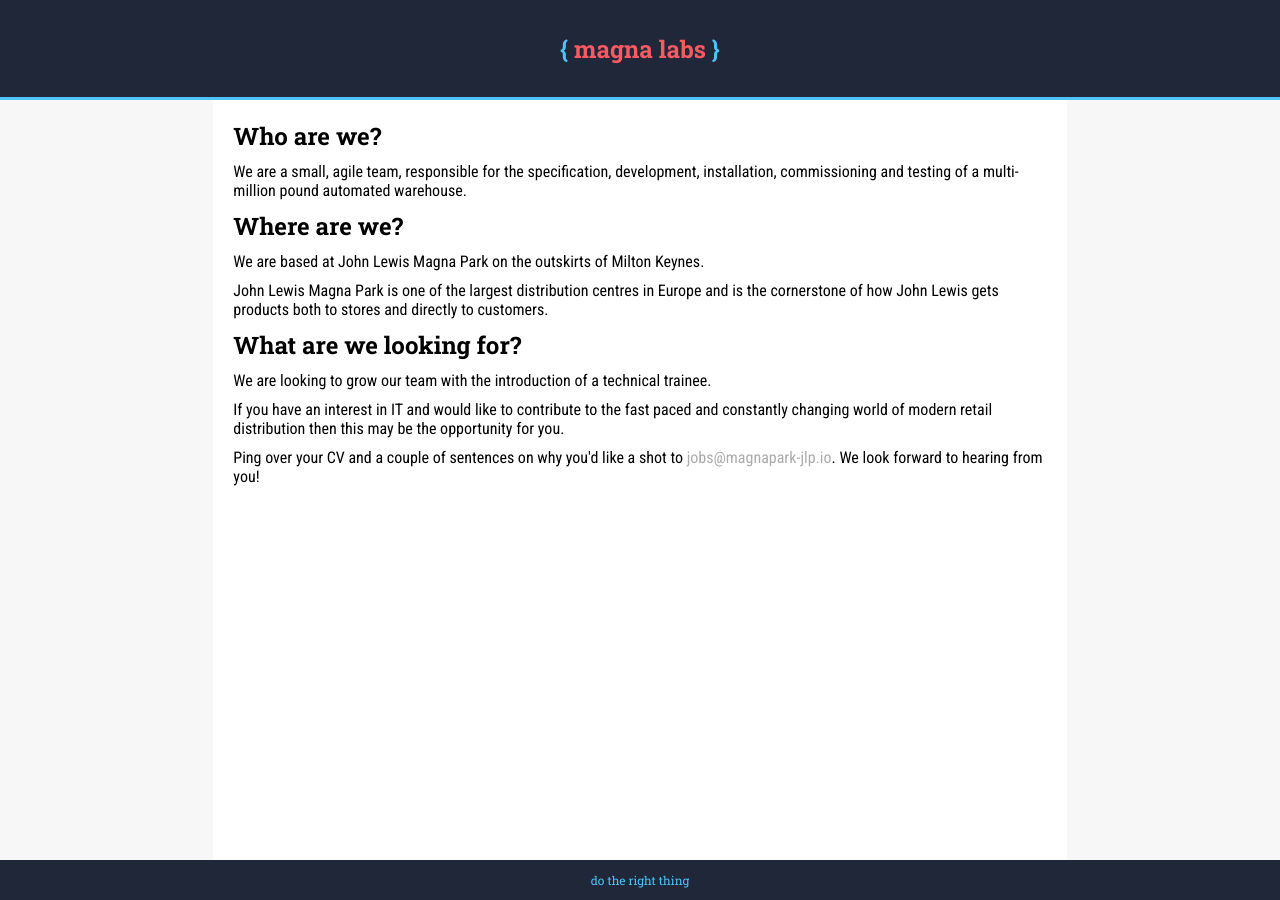
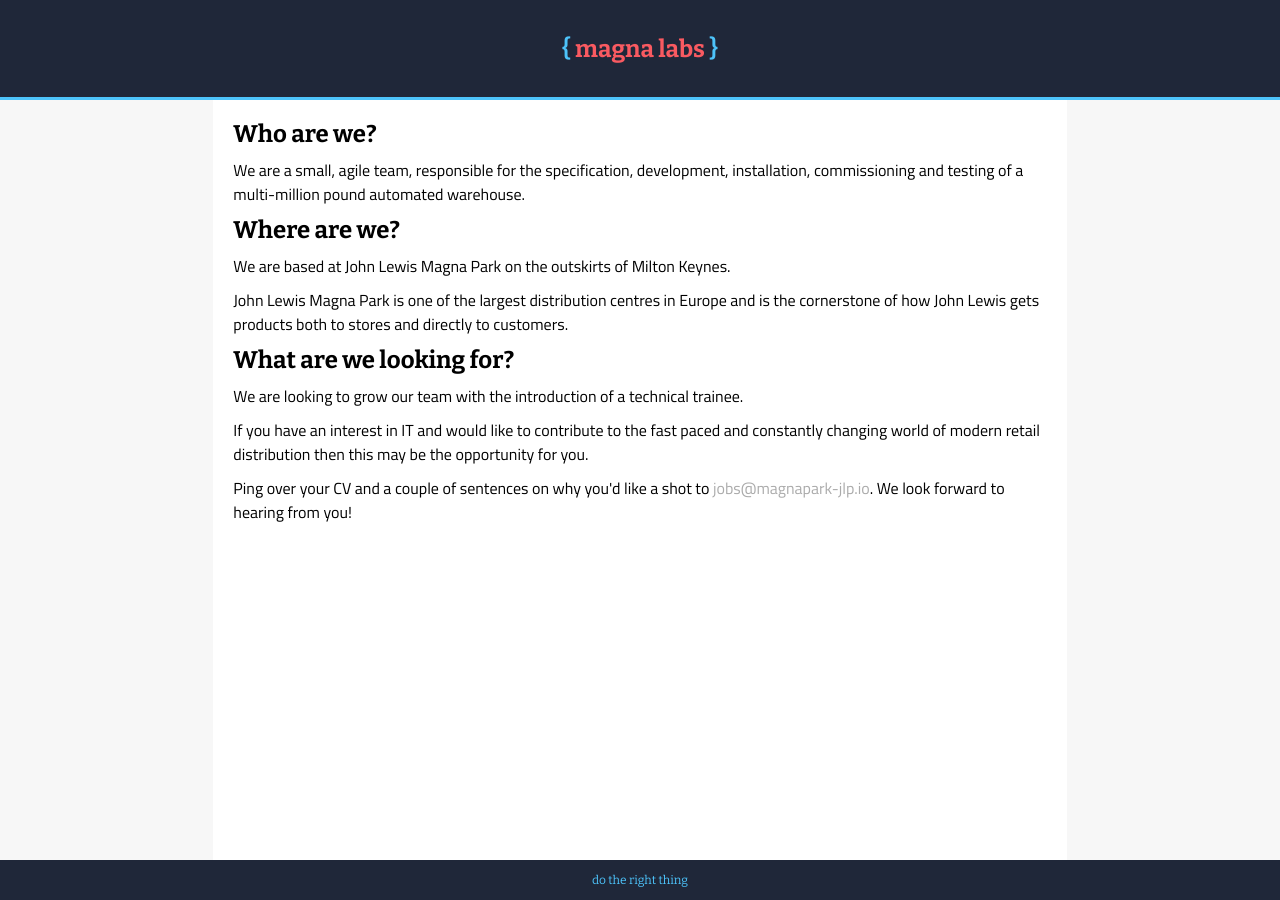
Before and after one commit to MagnaDev/jobs, a Jekyll site: the page built from index.md, in a window 1280 px wide. Built offline with Jekyll 4.4.1, drawn with Linux system fonts in a browser that asks for light colours.

Commit message:
Change fonts:   Roboto Slab -> Bitter   Roboto Condensed -> Titillium Web

```diff
--- a/_sass/magnalabs.scss
+++ b/_sass/magnalabs.scss
@@ -1,10 +1,10 @@
 @charset 'utf-8';
 
-@import url('https://fonts.googleapis.com/css?family=Roboto+Slab:400,700');
-@import url('https://fonts.googleapis.com/css?family=Roboto+Condensed:400,700');
+@import url('https://fonts.googleapis.com/css?family=Bitter:400,700');
+@import url('https://fonts.googleapis.com/css?family=Titillium+Web:400,700');
 
-$serif:             'Roboto Slab', serif;
-$sans:              'Roboto Condensed', serif;
+$serif:             'Bitter', serif;
+$sans:              'Titillium Web', sans-serif;
 
 $mirage:            rgb(31, 39, 57);
 $carnation:         rgb(249, 90, 97);
```
